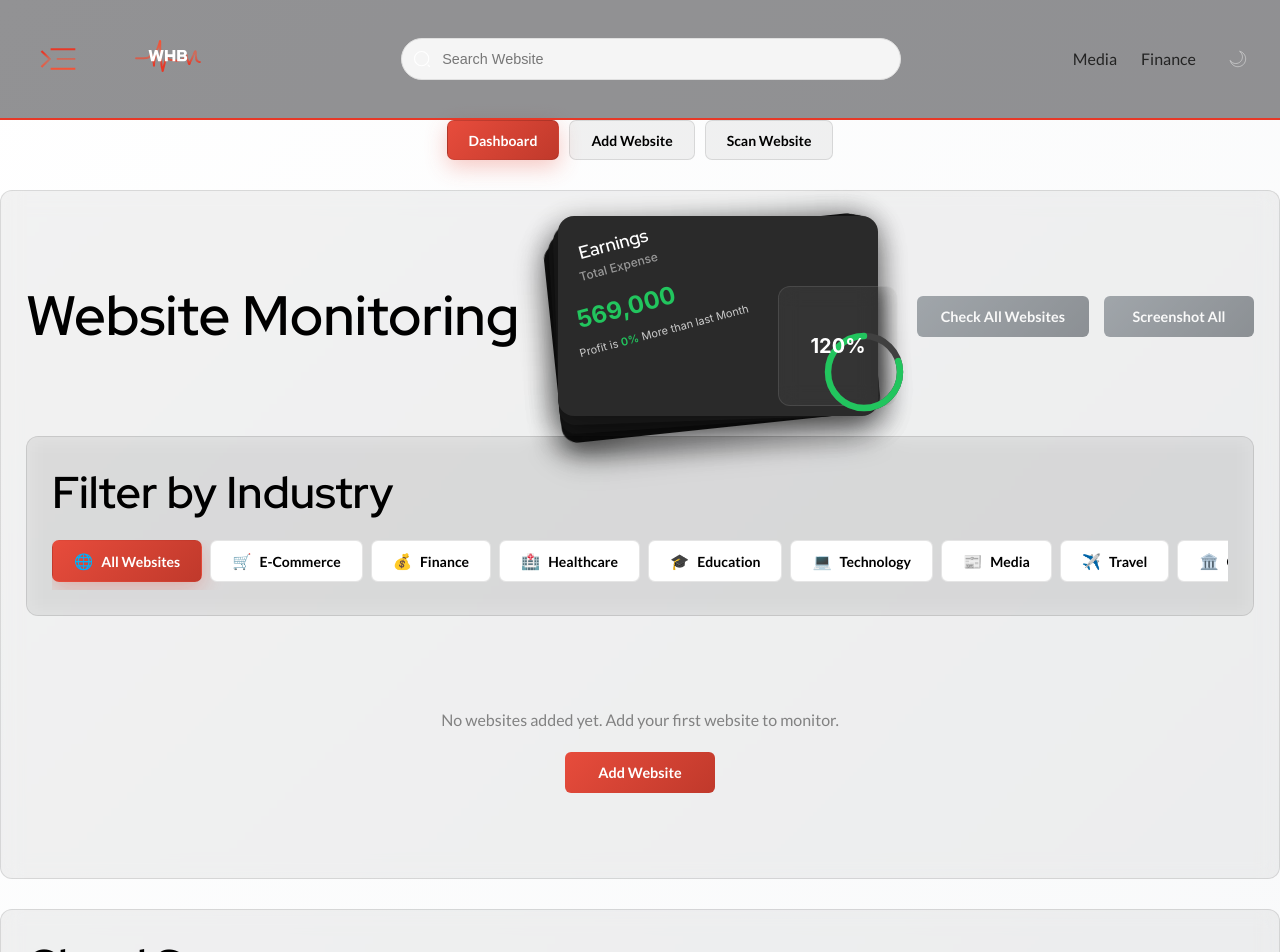
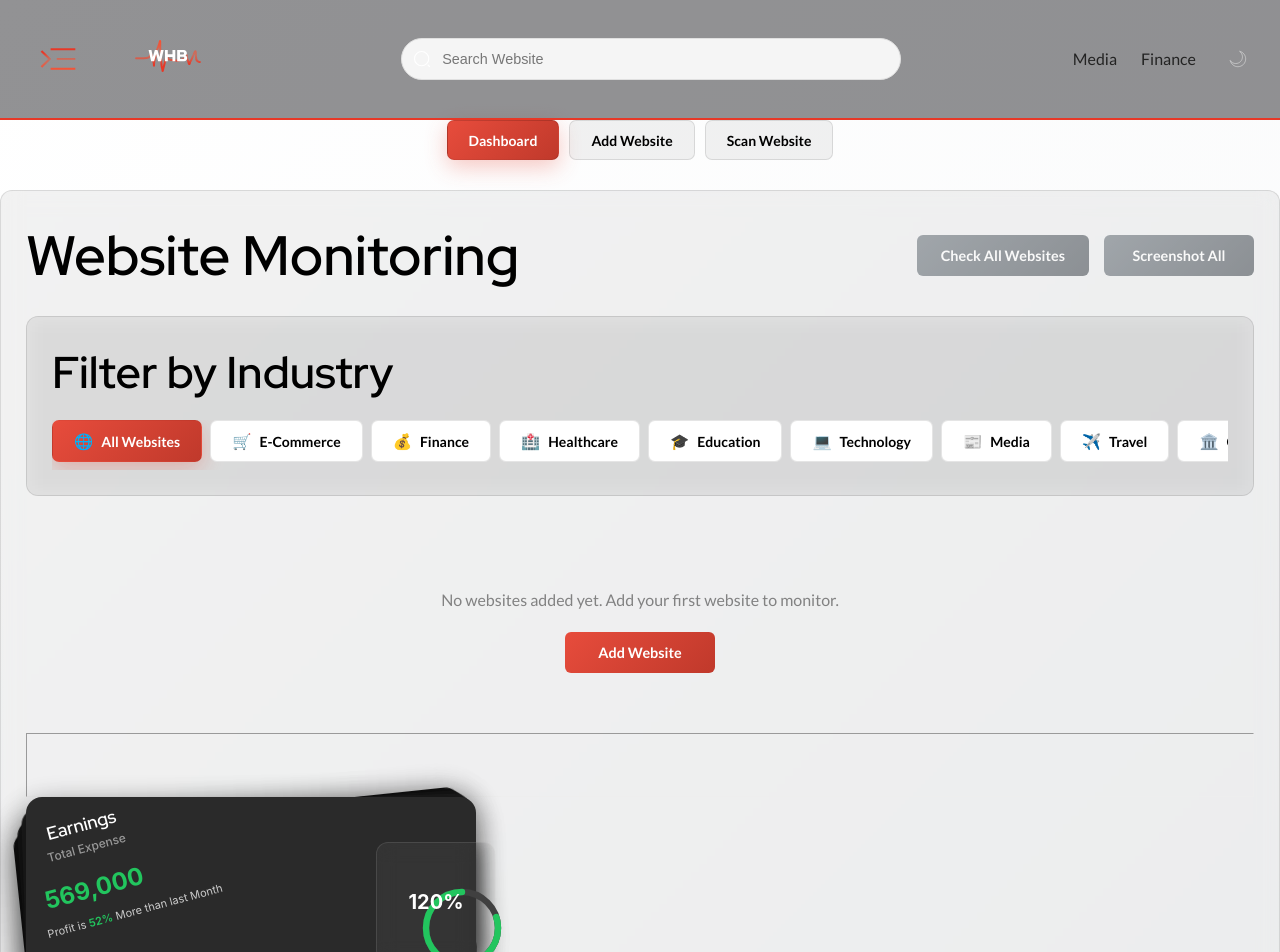
Before and after one commit to omarashzeinhom/WHB-WebHeartBeat, a React (Vite) app: page / in a window 1280 px wide. Shown: the top 952 px of the page. Built offline with nearby package versions, Linux system fonts and the light colour scheme.

Commit message:
Updated project ui/ need to adapt filters selection glitch

```diff
--- a/src/App.css
+++ b/src/App.css
@@ -537,3 +537,7 @@ h6 {
     font-size: 2rem;
   }
 }
+
+.py-5{
+  padding-top: 5%;
+}
--- a/src/App.tsx
+++ b/src/App.tsx
@@ -460,6 +460,7 @@ function App() {
 
         <div className="cloud-sync-options">
           <h3>Cloud Sync</h3>
+
           <select
             value={cloudProvider || ''}
             onChange={(e) => setCloudProvider(e.target.value || null)}
@@ -499,7 +500,6 @@ function App() {
     <div className="dashboard">
       <div className="dashboard-header">
         <h2>Website Monitoring</h2>
-        <EarningsCard totalExpense={0} amount={"569,000"} profitPercentage={0} progressPercentage={120} />
 
         <div className="actions">
           <button
@@ -599,6 +599,9 @@ function App() {
           ))}
         </div>
       )}
+      <hr className="py-5" />
+      <EarningsCard totalExpense={0} amount={"569,000"} profitPercentage={52} progressPercentage={120} />
+
     </div>
   );
 
--- a/src/components/InterFaceCard/InterFaceCard.css
+++ b/src/components/InterFaceCard/InterFaceCard.css
@@ -61,8 +61,8 @@
 }
 
 .earnings-card {
-  width: 320px;
-  height: 200px;
+  width: 450px;
+  height: 175px;
   perspective: 1000px;
   font-family: -apple-system, BlinkMacSystemFont, "Segoe UI", Roboto, sans-serif;
 }
```
